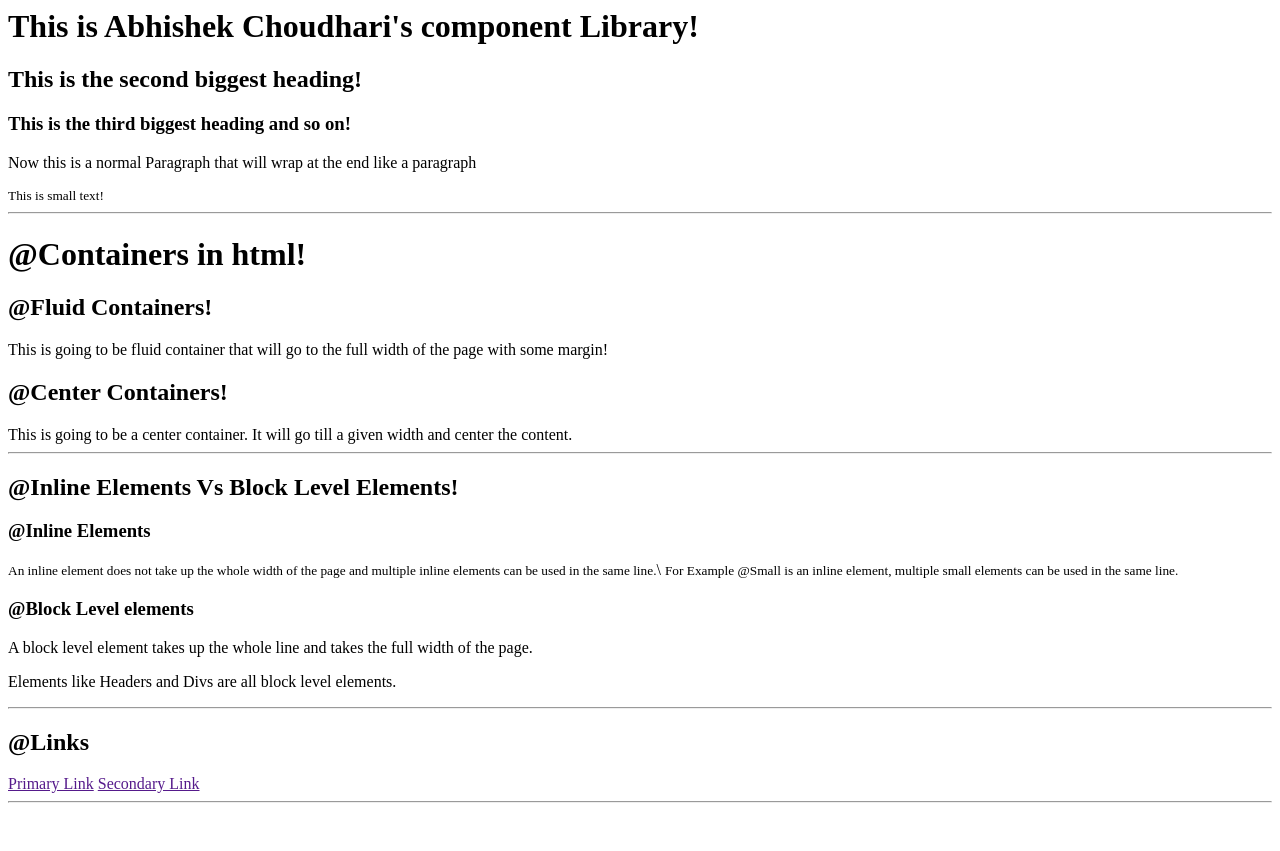
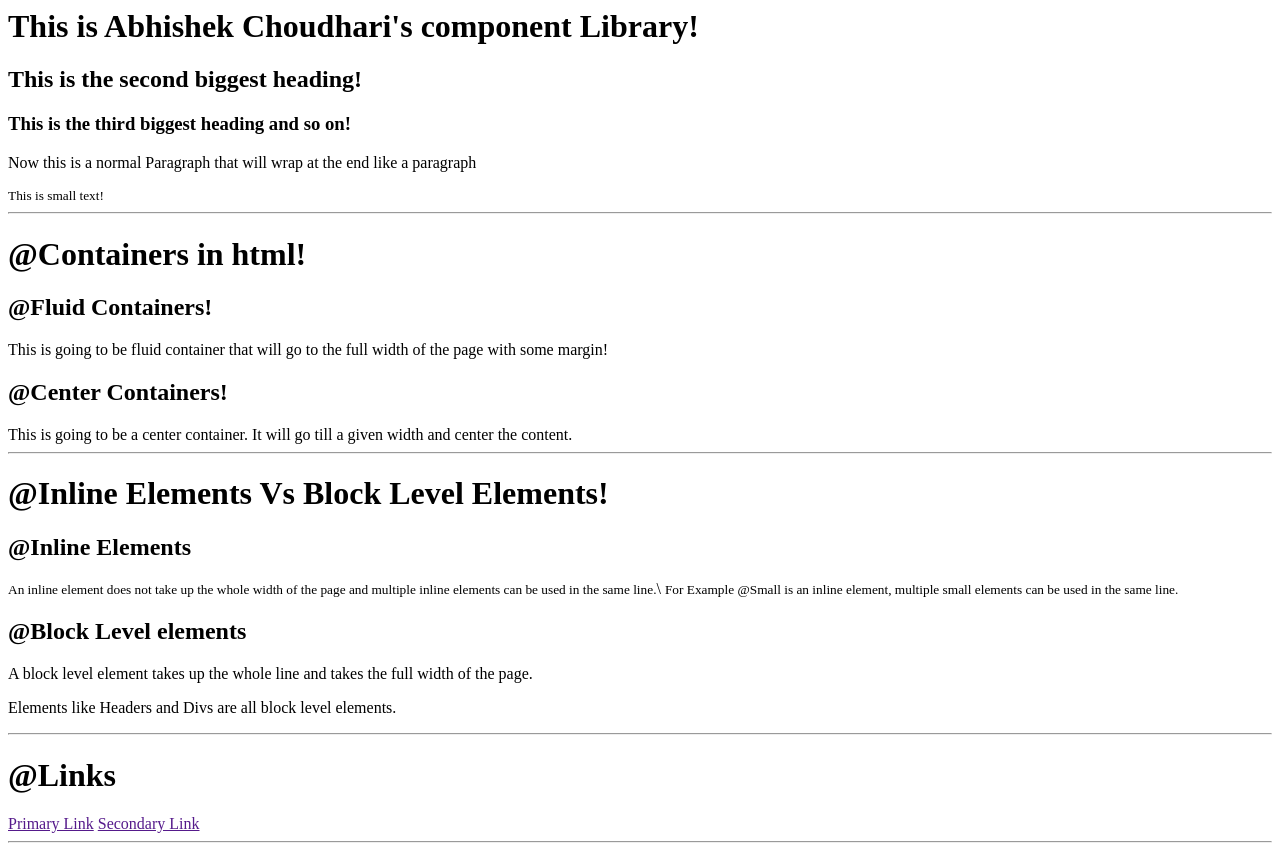
Before and after one commit to AbhishekDevJr/Lesson-3-HTML-CSS, a plain HTML site: page index.html in a window 1280 px wide. Before the commit the page ends 811 px from the top, so only its background shows below. Drawn offline with Linux system fonts and the light colour scheme.

Commit message:
5th Commit

```diff
--- a/index.html
+++ b/index.html
@@ -28,18 +28,18 @@
 
         <hr/>
 
-        <h2>@Inline Elements Vs Block Level Elements!</h2>
-        <h3>@Inline Elements</h3>
+        <h1>@Inline Elements Vs Block Level Elements!</h1>
+        <h2>@Inline Elements</h2>
         <small>An inline element does not take up the whole width of the page and multiple inline elements can be used in the same line.</small>\
         <small>For Example @Small is an inline element, multiple small elements can be used in the same line.</small>
 
-        <h3>@Block Level elements</h3>
+        <h2>@Block Level elements</h2>
         <p>A block level element takes up the whole line and takes the full width of the page.</p>
         <p>Elements like Headers and Divs are all block level elements.</p>
 
         <hr/>
 
-        <h2>@Links</h2>
+        <h1>@Links</h1>
         <a href = "">Primary Link</a>
         <a href = "">Secondary Link</a>
 
```
